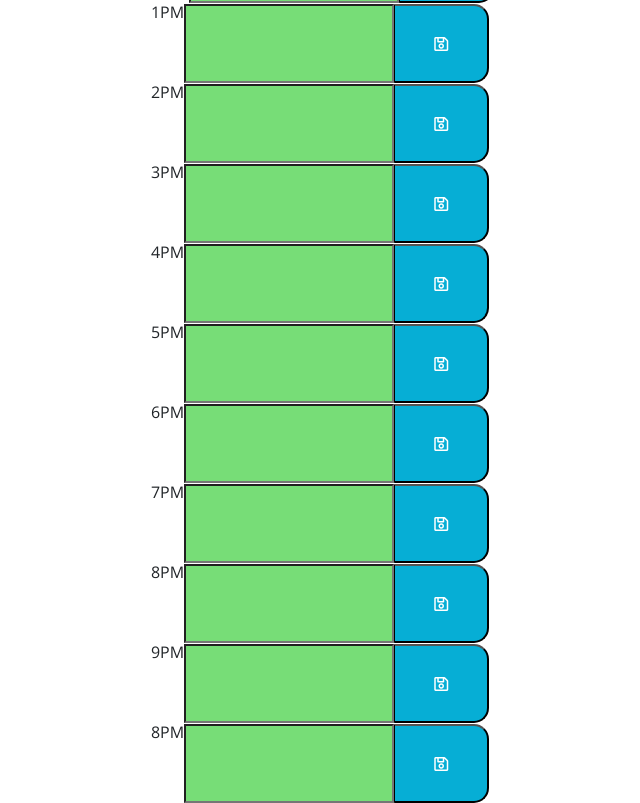
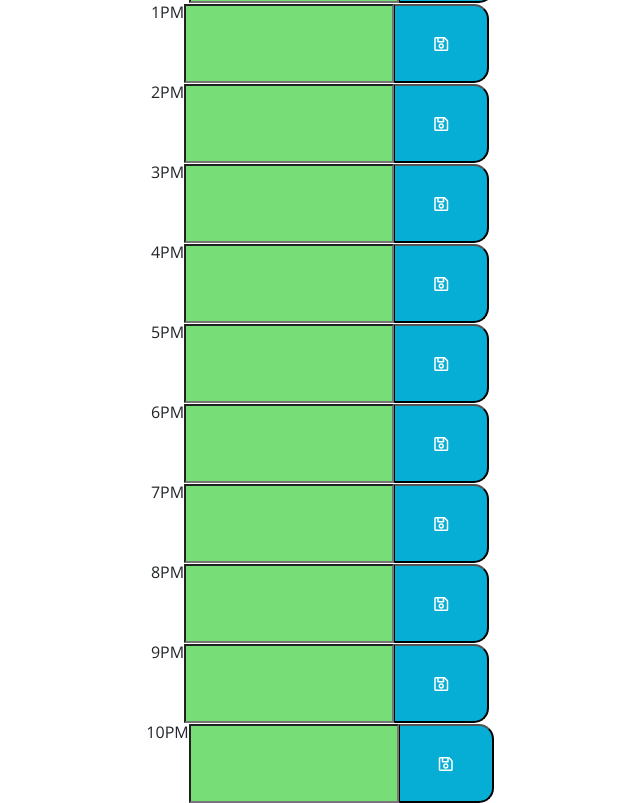
Before and after one commit to HarmanBoparai/Work-Day-Scheduler-Third-Party-APIs, a plain HTML site: page index.html in a window 1280 px wide. Shown: the part 702-1505 px from the top of the page, without its empty margins (320-960 px from the left). Drawn offline with nearby package versions, Linux system fonts and the light colour scheme.

Commit message:
fixed the error shown on the page load in HTML

```diff
--- a/index.html
+++ b/index.html
@@ -74,7 +74,7 @@
         <input type = "text" id="entertext13" class = "description" value = "">
       <button type = "savebutton13" class = "saveBtn col-md-1"><i class = "far fa-save"></i></button>
       </div>
-      <div class ="d-flex justify-content-center row">8PM
+      <div class ="d-flex justify-content-center row">10PM
         <input type = "text" id="entertext14" class = "description" value = "">
       <button type = "savebutton14" class = "saveBtn col-md-1"><i class = "far fa-save"></i></button>
       </div>
```
